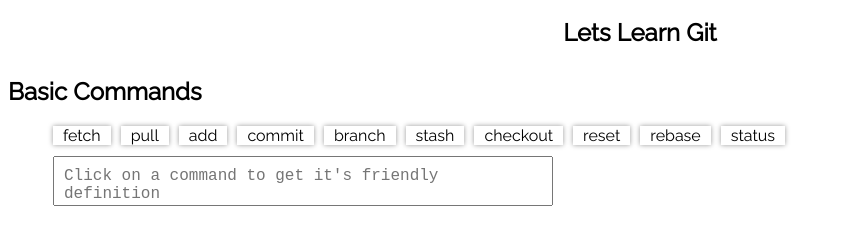
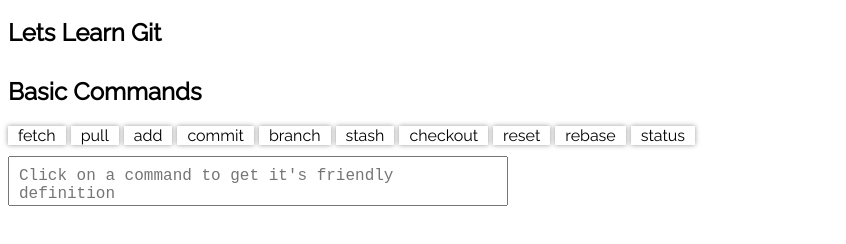
Before and after one commit to spoonben/learning-git, a plain HTML site: page index.html in a window 1280 px wide. Shown: the whole page, without its empty margins (0-846 px from the left). Drawn offline with nearby package versions, Linux system fonts and the light colour scheme.

Commit message:
Remove margins from all boxes

```diff
--- a/style.css
+++ b/style.css
@@ -3,7 +3,6 @@
     font-family: 'Raleway', sans-serif;
 }
 section h1 {
-    text-align:center;
     padding: 10px 0;
 }
 .commands {
@@ -11,12 +10,13 @@
 }
 .basic-commands{
     list-style: none;
+    padding:0;
 }
 .basic-commands li {
     display:block;
     float:left;
     padding:0 10px;
-    margin:0 5px;
+    margin-right:5px;
     border-left: 1px solid b7b7b7;
     box-shadow: 0px 0px 5px rgba(0, 0, 0, 0.4);
     -moz-box-shadow: 0px 0px 5px rgba(0, 0, 0, 0.4);
@@ -32,7 +32,7 @@
     display:none;
 }
 .description-box {
-    margin:50px 45px;
+    margin:50px 0;
 }
 .description {
     clear:both;
```
